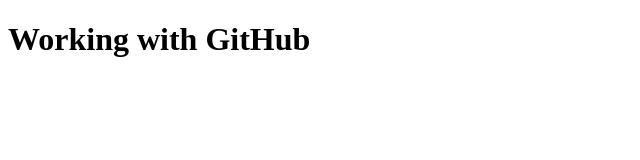
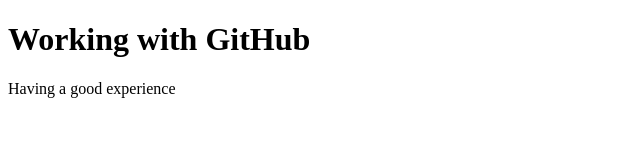
Before and after one commit to Zannat-E-Tasnim/my-first, a plain HTML site: page index.html in a window 1280 px wide. Shown: the whole page, without its empty margins (0-640 px from the left). Drawn offline with Linux system fonts and the light colour scheme.

Commit message:
adding new

```diff
--- a/index.html
+++ b/index.html
@@ -7,5 +7,6 @@
 </head>
 <body>
     <h1>Working with GitHub</h1>
+    <p>Having a good experience</p>
 </body>
 </html>
```
